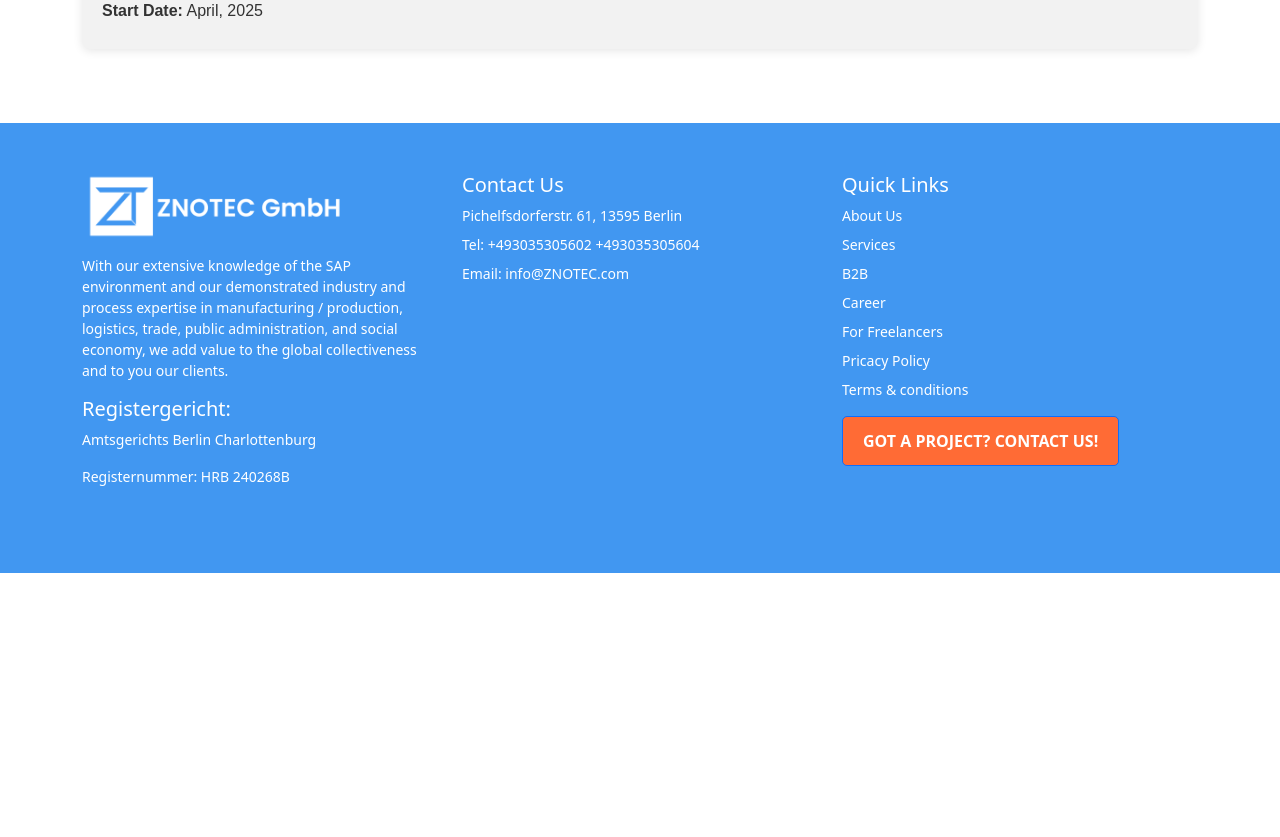
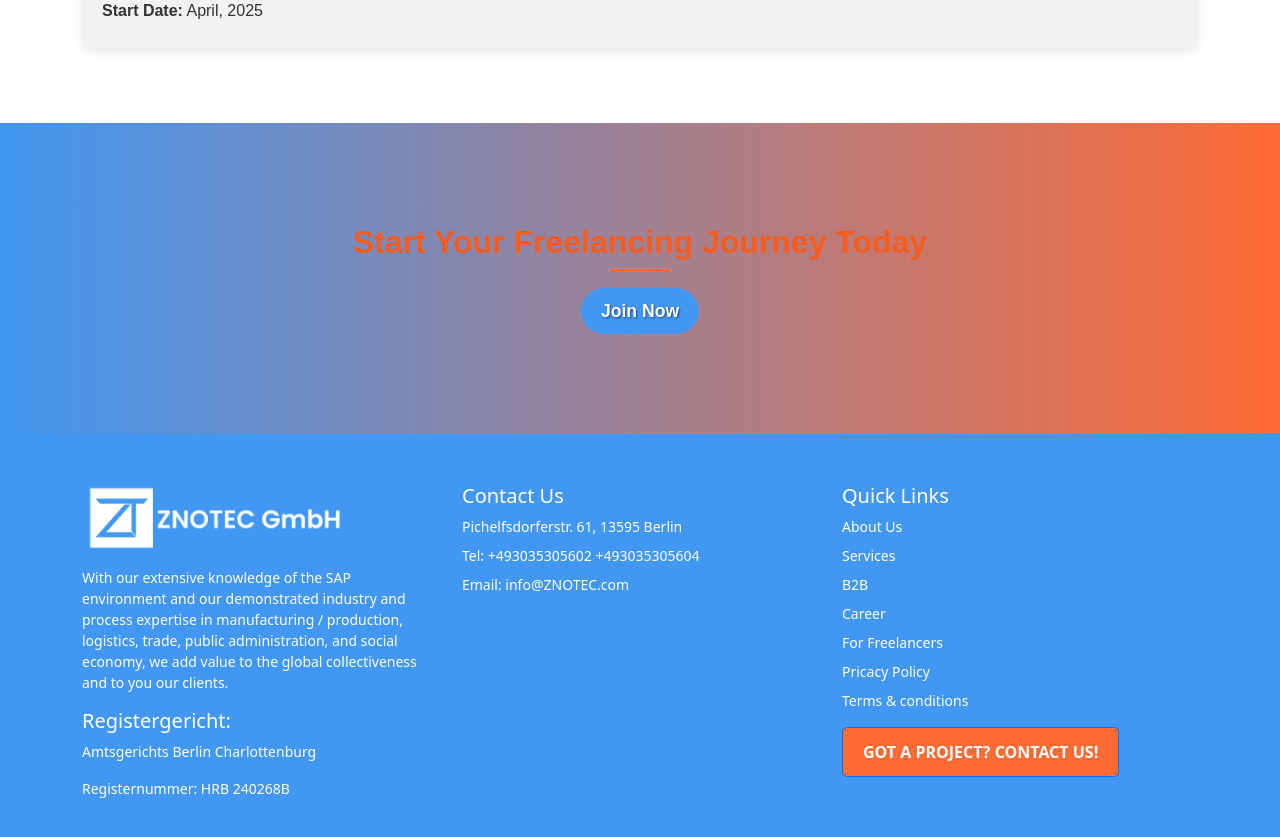
Before and after one commit to SweetyRai/ZNOTEC, a React (Create React App) app: page /freelancer in a window 1280 px wide. Shown: the part 2080-2917 px from the top of the page. Before the commit the page ends 2653 px from the top, so only its background shows below. Built offline with nearby package versions, Linux system fonts and the light colour scheme.

Commit message:
update-flip card issue in safari solved

```diff
--- a/src/components/Careers/Careers.css
+++ b/src/components/Careers/Careers.css
@@ -197,6 +197,7 @@
     transition: transform 0.6s;
     transform-style: preserve-3d;
     background: rgba(0, 0, 0, 0.3);
+    -webkit-transform-style: preserve-3d; /* Safari Fix */
   }
 
   .flip-card:hover .flip-card-inner {
@@ -212,7 +213,7 @@
     align-items: center;
     justify-content: center;
     border-radius: 10px;
-
+    -webkit-backface-visibility: hidden; /* Safari Fix */
   }
 
   .flip-card-front {
--- a/src/components/Freelancer/Freelancer.js
+++ b/src/components/Freelancer/Freelancer.js
@@ -156,6 +156,18 @@ const Freelancer = () => {
         </Container>
       </section>
 
+      {/* Call to Action */}
+      <section className="freelancer-cta text-center text-white freelance-fade-section">
+        <div className="container">
+          <h2>Start Your Freelancing Journey Today</h2>
+          <Button variant="primary" size="lg" className="hero-button">
+            <Link to="/about" style={{ textDecoration: 'none', color: 'white' }}>
+            Join Now
+            </Link>
+          </Button>
+        </div>
+      </section>
+
     </div>
   );
 };
```
